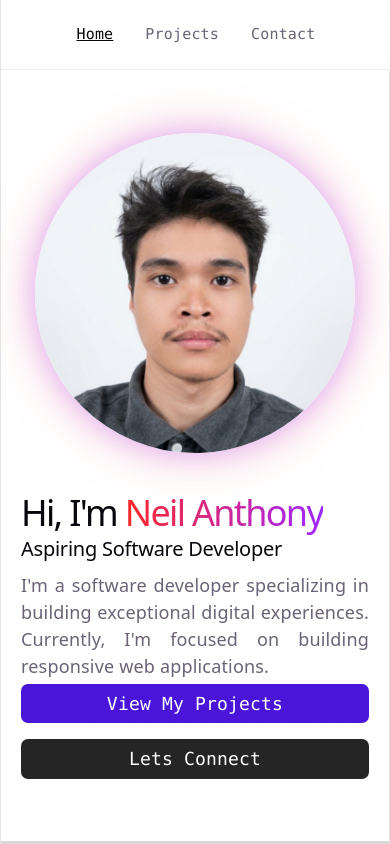
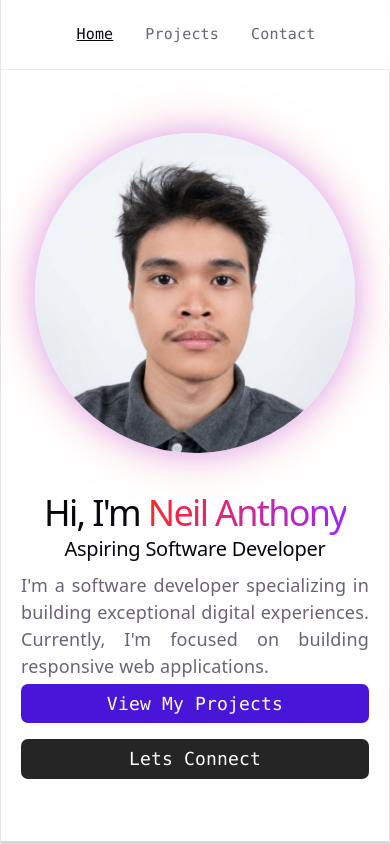
Before and after one commit to zzzeit/my-portfolio, a React (Vite) app: page / in a window 390 px wide. Shown: the top 844 px of the page. Built offline with nearby package versions, Linux system fonts and the light colour scheme.

Commit message:
Improve home/contact responsive layout

```diff
--- a/src/components/Contact.jsx
+++ b/src/components/Contact.jsx
@@ -44,7 +44,7 @@ function Contact() {
             {notificationMessage ? (
                 <Notification message={notificationMessage} onClose={handleCloseNotification} />
             ) : null}
-            <div className="my-contact h-[780px] lg:h-[calc(100svh-73px)] pl-5 pr-5">
+            <div className="my-contact h-[780px] lg:h-[calc(100svh-73px)] lg:min-h-[780px] pl-5 pr-5">
                 <h1 id="contactTitle">Get in Touch</h1>
                 <div className="decorator-divider"/>
                 <h3 style={{ marginTop: '0', marginBottom: '40px' }}>Have a question or want to interview me? Drop me a line!</h3>
--- a/src/components/Home.css
+++ b/src/components/Home.css
@@ -18,13 +18,13 @@
 }
 
 .home-details h1 {
-    text-align: left;
+    /* text-align: left; */
     /* font-size: 67px; */
     margin: 0;
 }
 
 .home-details h2 {
-    text-align: left;
+    /* text-align: left; */
     /* font-size: 24px; */
     color: var(--text-h);
     /* margin: 0; */
--- a/src/components/Home.jsx
+++ b/src/components/Home.jsx
@@ -17,10 +17,10 @@ function Home() {
         <Section>
             <div className="my-home min-h-[750px] h-[calc(100svh-73px)] lg:h-[calc(100vh-73px)] lg:height-auto pl-5 pr-5 lg:pl-20 lg:pr-20 gap-10 lg:gap-35 flex-col-reverse lg:flex-row mt-[70px]">
                 <div className="home-details gap-1 lg:gap-4">
-                    <h1 className="leading-10 lg:leading-1.2" id="homeTitle">Hi, I'm <span className="gradient-text">Neil Anthony</span></h1>
-                    <h2 className="mb-4">Aspiring Software Developer</h2>
-                    <p>I'm a software developer specializing in building exceptional digital experiences. Currently, I'm focused on building responsive web applications.</p>
-                    <div className="home-buttons max-[405px]:flex-col">
+                    <h1 className="text-center lg:text-left leading-10 lg:leading-1.2" id="homeTitle">Hi, I'm <span className="gradient-text">Neil Anthony</span></h1>
+                    <h2 className="text-center lg:text-left mb-4">Aspiring Software Developer</h2>
+                    <p className="max-w-[500px] lg:max-w-[600px]">I'm a software developer specializing in building exceptional digital experiences. Currently, I'm focused on building responsive web applications.</p>
+                    <div className="home-buttons justify-center lg:justify-start max-[405px]:flex-col">
                         <Button text="View My Projects" onClick={scrollToProjects} />
                         <Button text="Lets Connect" style={{ backgroundColor: '#252525' }} onClick={scrollToContact} />
                     </div>
--- a/src/components/Section.css
+++ b/src/components/Section.css
@@ -3,6 +3,6 @@
     justify-content: center;
     align-items: center;
     /* height: calc(100svh - 73px); */
-    scroll-margin-top: 73px;
+    scroll-margin-top: 71px;
     /* border: 1px solid #FFFFFF */
 }
```
